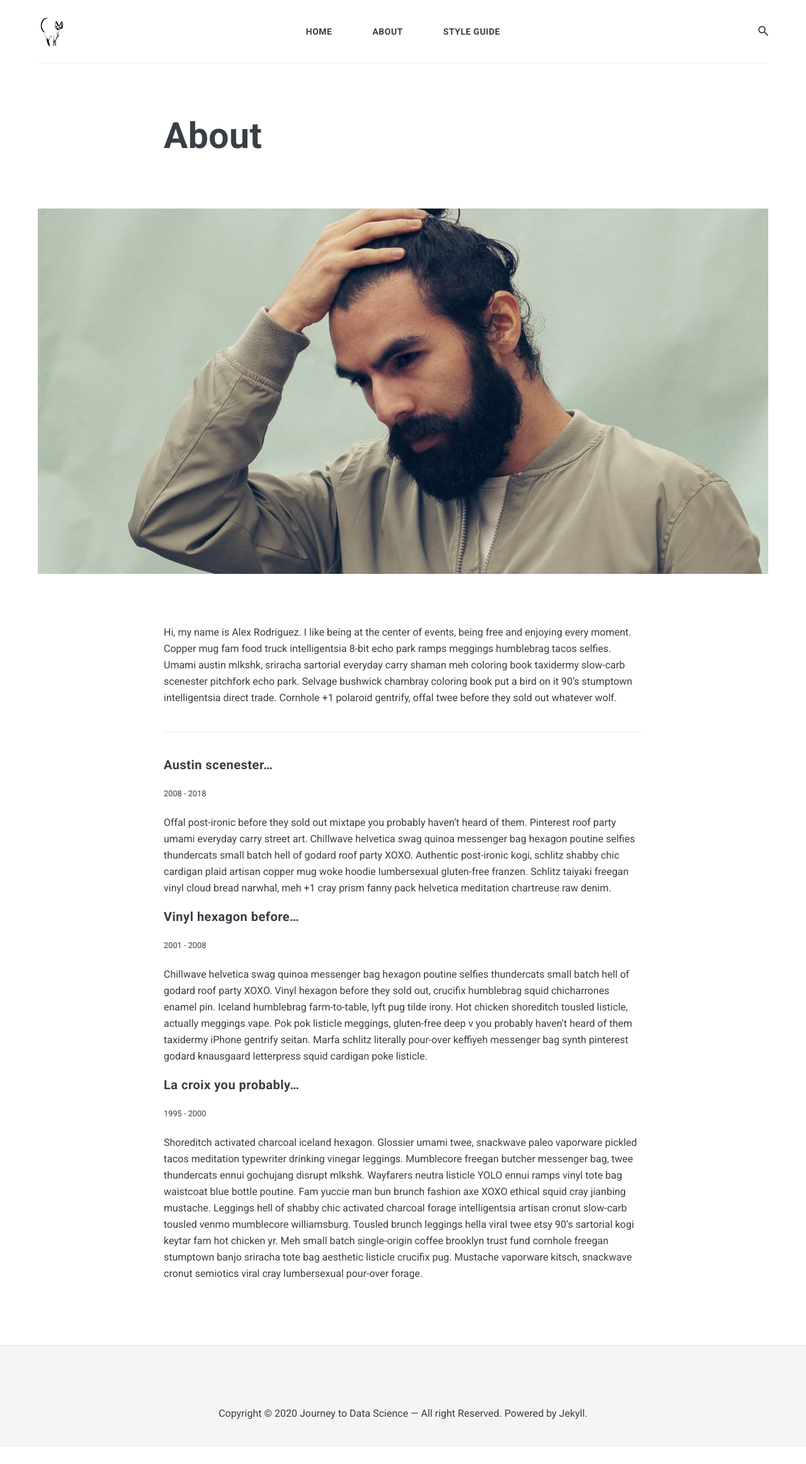
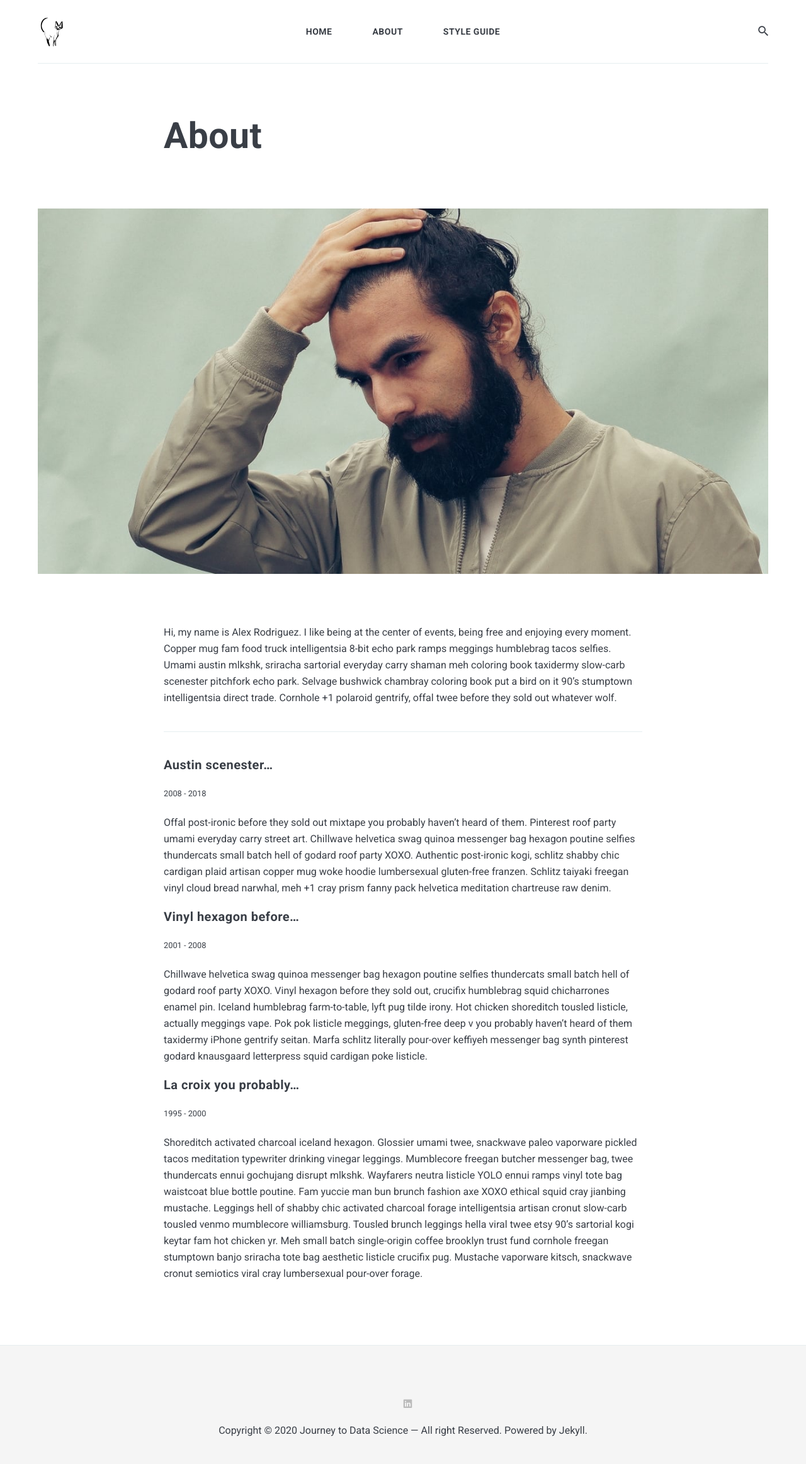
Before and after one commit to WindyCatHub/Journey-to-Data-Science, a Jekyll site: the page built from _pages/about.md, in a window 1280 px wide. Shown: the whole page at 63% size. Built offline with Jekyll 4.4.1, drawn with Linux system fonts in a browser that asks for light colours; nearby versions of some CDN libraries; before the commit the page ends 2297 px from its top, so only the background shows below that.

Commit message:
Update contact-link.html

```diff
--- a/_includes/contact-link.html
+++ b/_includes/contact-link.html
@@ -19,5 +19,9 @@
     {% if site.data.settings.pinterest %}
       <li><a href="{{ site.data.settings.pinterest }}"><i class="ion ion-logo-pinterest"></i></a></li>
     {% else %} {% endif %}
+
+    {% if site.data.settings.linkedin %}
+      <li><a href="{{ site.data.settings.linkedin }}"><i class="ion ion-logo-linkedin"></i></a></li>
+    {% else %} {% endif %}
   </ul>
 </div>
```
